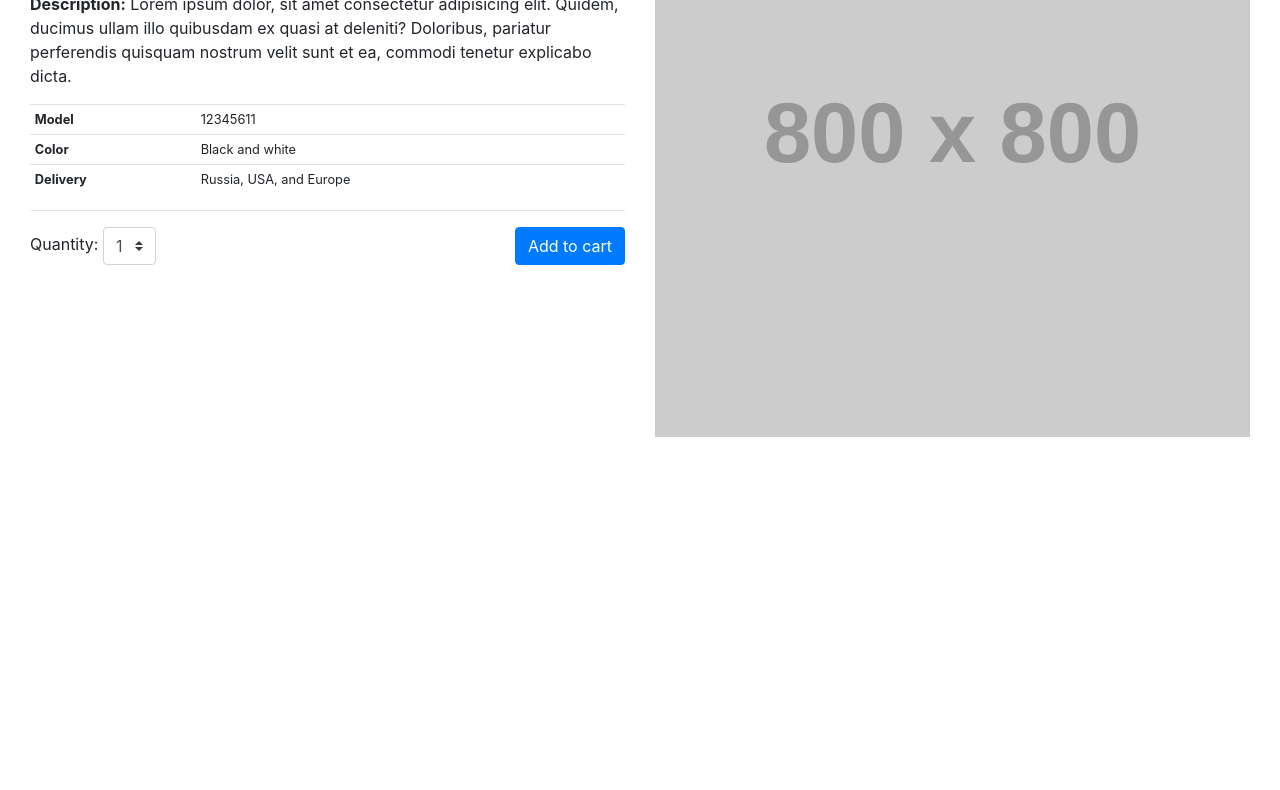
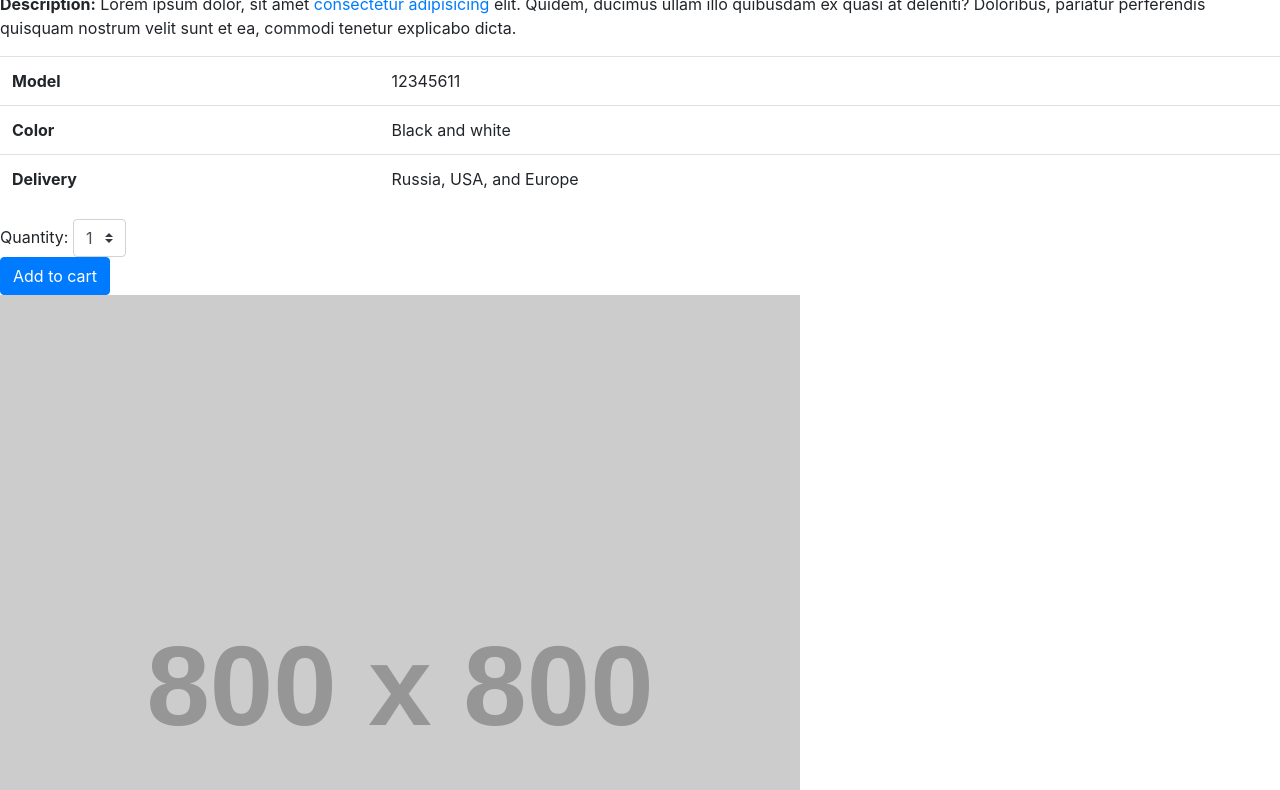
Before and after one commit to machal/bootstrap-example, a website: page product-detail.html in a window 1280 px wide. Shown: the part 158-948 px from the top of the page. Before the commit the page ends 800 px from the top, so only its background shows below. Drawn offline with nearby package versions, Linux system fonts and the light colour scheme; placeholder pictures from the web are drawn by us.

Commit message:
Priprava HTML pro zadani

```diff
--- a/product-detail.html
+++ b/product-detail.html
@@ -5,6 +5,8 @@
   <meta name="viewport" content="width=device-width, initial-scale=1">
 
   <title>Product Detail</title>
+
+  <link href="https://fonts.googleapis.com/css?family=Karla|Rubik" rel="stylesheet">
 
   <link rel="stylesheet" href="dist/css/style.css">
 
@@ -15,16 +17,17 @@
 </head>
 <body>
 
-  <div class="container-fluid">
-    <div class="container-fluid">
+  <div class="container-fluid mt-5">
     <div class="row">
-        <div class="col-sm-6">
+      <main role="main" class="container-image">
         <h1>Product name: Lorem ipsum bla lorem ipsum</h1>
-          <h2>Price: 499 $</h2>
+        <h2 class="">
+          Price: 499 $
+        </h2>
         <p>
-            <strong>Description:</strong> Lorem ipsum dolor, sit amet consectetur adipisicing elit. Quidem, ducimus ullam illo quibusdam ex quasi at deleniti? Doloribus, pariatur perferendis quisquam nostrum velit sunt et ea, commodi tenetur explicabo dicta.
+          <strong>Description:</strong> Lorem ipsum dolor, sit amet <a href="#">consectetur adipisicing</a> elit. Quidem, ducimus ullam illo quibusdam ex quasi at deleniti? Doloribus, pariatur perferendis quisquam nostrum velit sunt et ea, commodi tenetur explicabo dicta.
         </p>
-          <table class="table table-sm small">
+        <table class="table">
           <tr>
             <th>Model</th>
             <td>12345611</td>
@@ -38,9 +41,8 @@
             <td>Russia, USA, and Europe</td>
           </tr>
         </table>
-          <hr>
-          <form action="" class="row">
-            <div class="col-sm-8 text-center text-sm-left mb-3 mb-sm-0">
+        <form action="" class="">
+          <div class="">
             <div class="display-flex align-items-baseline">
               <label for="select" class="">
                 Quantity:
@@ -53,17 +55,16 @@
               </select>
             </div>
           </div>
-            <div class="col-sm-4 text-center text-sm-right mb-3 mb-sm-0">
+          <div class="">
             <button class="btn btn-primary">Add to cart</button>
           </div>
         </form>
-        </div>
-        <div class="col-sm-6">
+      </main>
+      <aside role="complementary" class="container-image">
         <p>
           <img src="https://via.placeholder.com/800x800" alt="" class="img-fluid">
         </p>
-        </div>
-      </div>
+      </aside>
     </div>
   </div>
 
```
Lines whose indentation alone changed are shown as unchanged.
